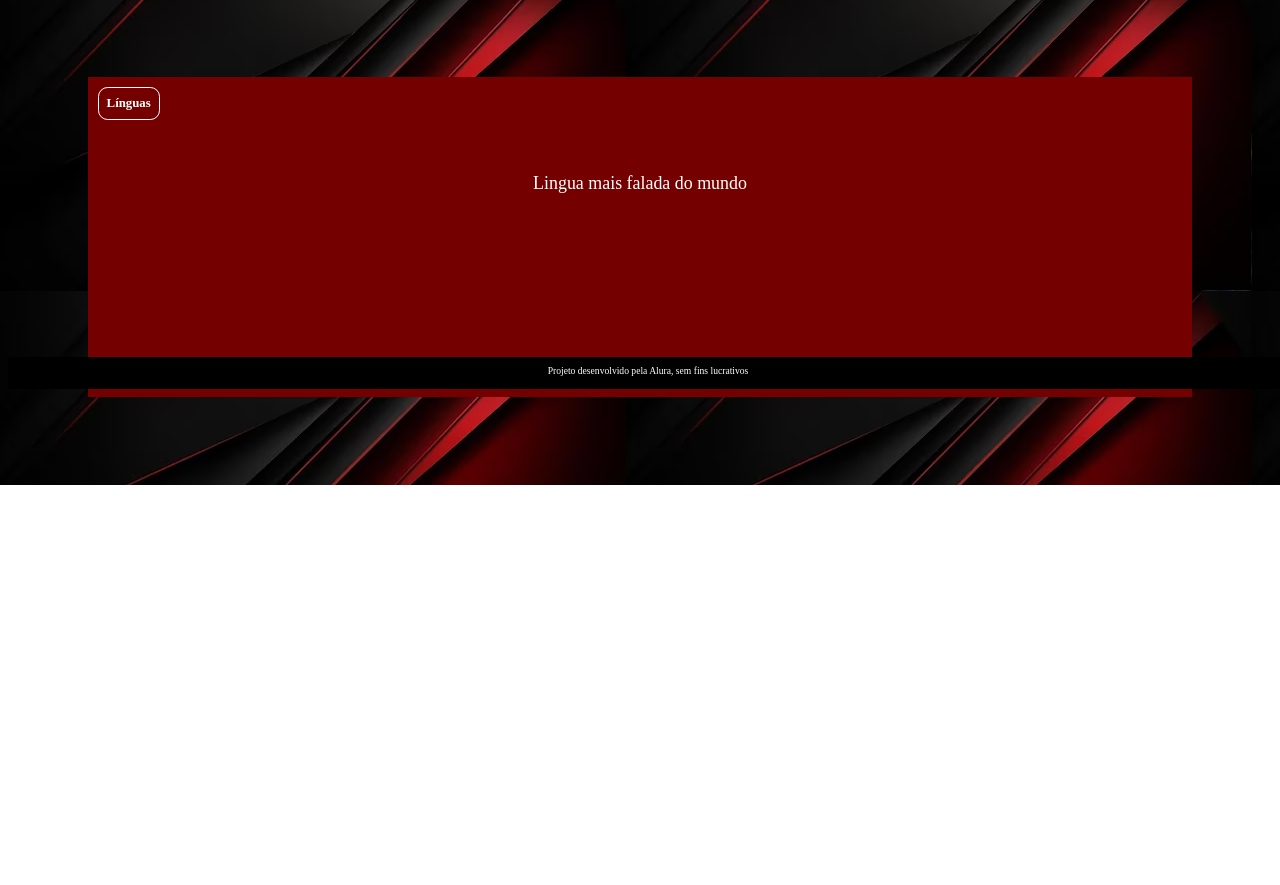
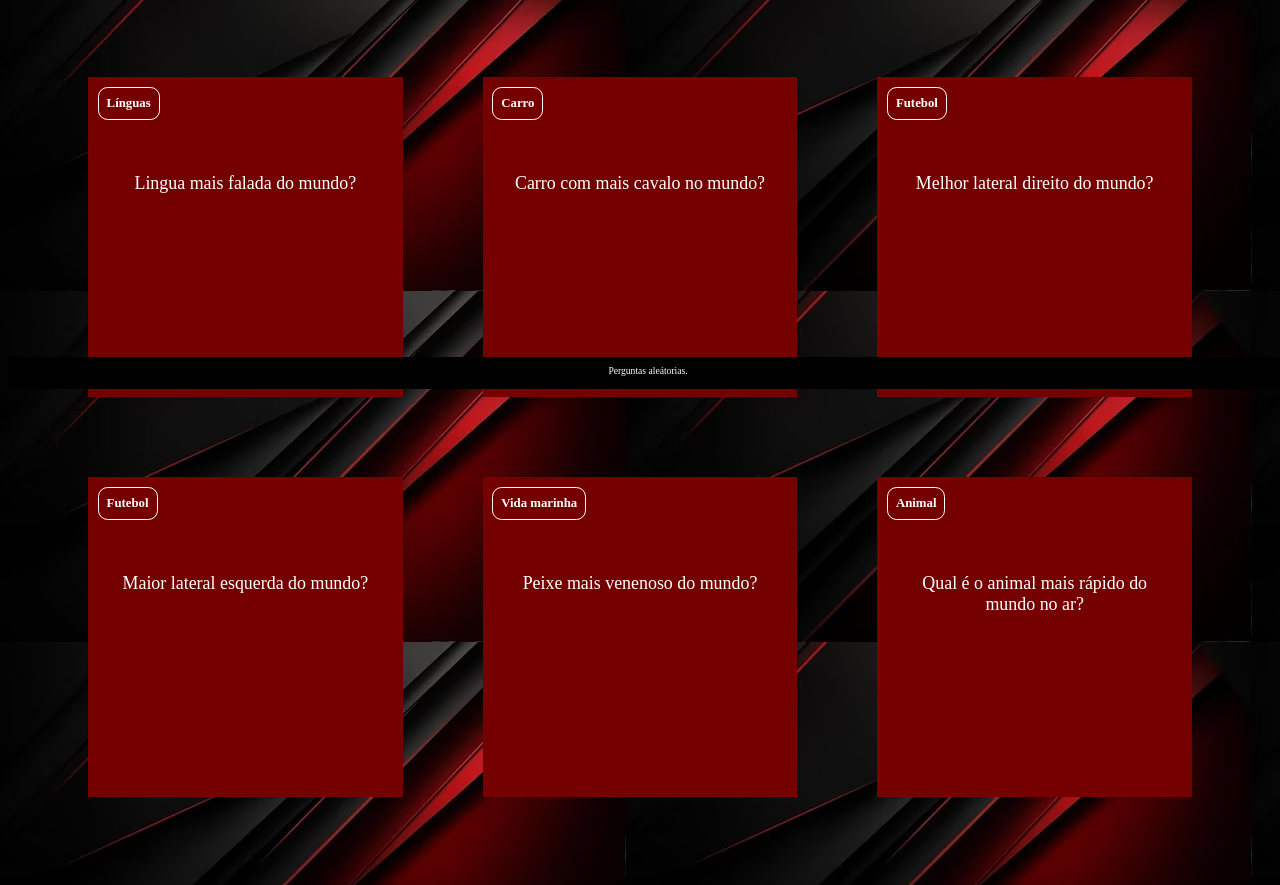
Before and after one commit to quelzinho/pergunta-aleatorias, a plain HTML site: page index.html in a window 1280 px wide. Shown: the part 411-1296 px from the top of the page. Before the commit the page ends 896 px from the top, so only its background shows below. Drawn offline with Linux system fonts and the light colour scheme.

Commit message:
Add files via upload

```diff
--- a/assets/style.css
+++ b/assets/style.css
@@ -1,7 +1,7 @@
 :root {
     --text-color: #ffffff;
     --card-front-color: #750000;
-    --card-back-color: #ffffff;
+    --card-back-color: #ff2f2f;
 }
 
 body {
@@ -77,7 +77,7 @@ body {
 
 .cartao__conteudo__resposta {
     transform: rotateY(180deg);
-    background-color: rgba(0, 244, 191, 0.2);
+    background-color:  de 531 km/hrgb(134, 5, 5);
     border: 4px solid var(--card-back-color);
 }
 
--- a/index.html
+++ b/index.html
@@ -4,7 +4,7 @@
     <meta charset="UTF-8">
     <meta name="viewport" content="width=device-width, initial-scale=1.0">
     <link rel="stylesheet" href="assets/style.css">
-    <title>Flashcard</title>
+    <title>PerguntasGood</title>
 </head>
 <body>
     <main>
@@ -23,7 +23,7 @@
         </section>
     </main>
     <footer>
-        <p>Projeto desenvolvido pela Alura, sem fins lucrativos</p>
+        <p>Perguntas aleátorias.</p>
     </footer>
     <script src="app.js"></script>
     <script src="perguntas.js"></script>
--- a/perguntas.js
+++ b/perguntas.js
@@ -18,6 +18,36 @@ criaCartao(
 
 criaCartao(
     'Línguas',
-    'Lingua mais falada do mundo',
+    'Lingua mais falada do mundo?',
     'Mandarim'
 )
+
+criaCartao(
+    'Carro',
+    'Carro com mais cavalo no mundo?',
+    'O primeiro carro da lista é o Koenigsegg Jesko Absolut. Equipado com motor 5.0 V8 biturbo capaz de entregar impressionantes 1.600 cv e 152,92 kgfm'
+)
+
+criaCartao(
+    'Futebol',
+    'Melhor lateral direito do mundo?',
+    'Trent Alexander Arnold - Liverpool'
+)
+
+criaCartao(
+    'Futebol',
+    'Maior lateral esquerda do mundo?',
+    'Andrew Robertson - Liverpool '
+)
+
+criaCartao(
+    'Vida marinha',
+    'Peixe mais venenoso do mundo?',
+    'Acredita-se que a Chironex fleckeri, também conhecida como box jellyfish ou vespa-do-mar, seja a criatura mais venenosa do mundo, observa o ADW. Sua picada é extremamente mortal para os seres humanos.'
+)
+
+criaCartao(
+    'Animal',
+    'Qual é o animal mais rápido do mundo no ar?',
+    'Surpreendendo a muitos, o animal mais rápido do mundo é o falcão-peregrino. A ave de rapina pode chegar a 320 km/h — quase a velocidade de um carro de Fórmula 1'
+)
```
